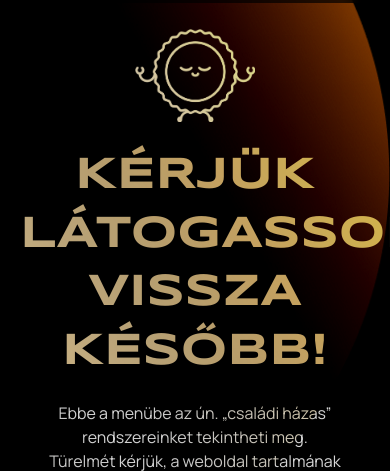
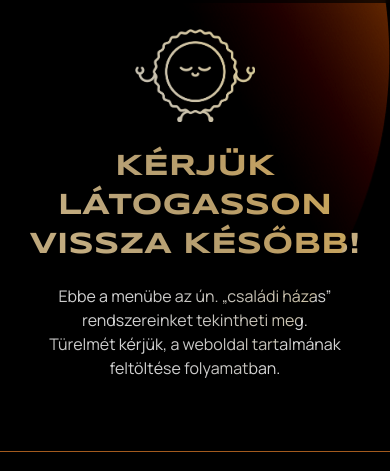
Before and after one commit to klevi2/Helliosonner, a plain HTML site: page HaziRend.html in a window 390 px wide. Shown: the part 92-563 px from the top of the page. Drawn offline with nearby package versions, Linux system fonts and the light colour scheme; a script that the page names is missing.

Commit message:
Első feltöltés

```diff
--- a/HaziRend.css
+++ b/HaziRend.css
@@ -348,7 +348,9 @@ body {
     margin-top: 30px;
     border-radius: 0px;
   }
-
+  .center-box h1 {
+    font-size: 30px;
+  }
   .menu-toggle:checked + .menu-icon + .main-nav {
     display: flex;
   }
```
